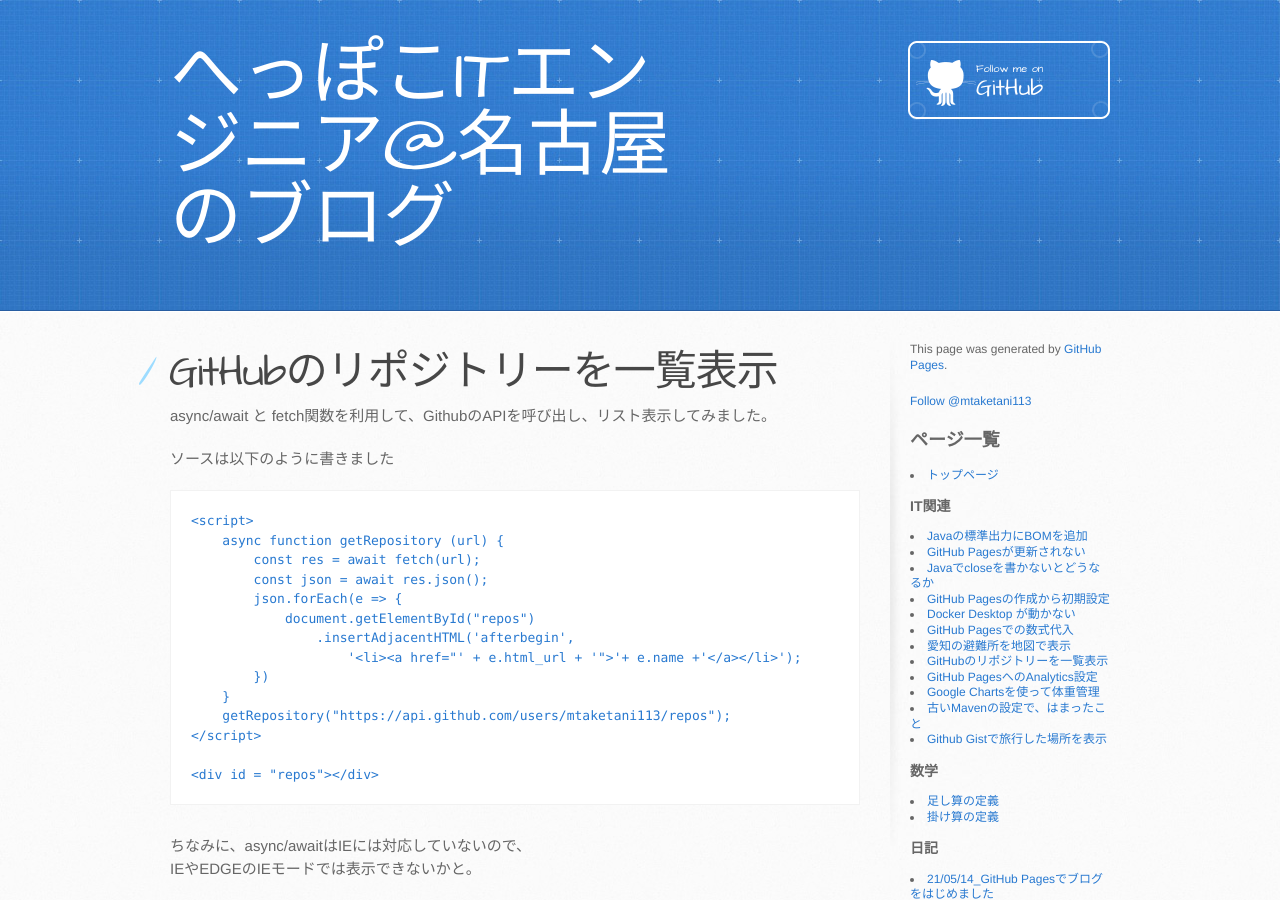
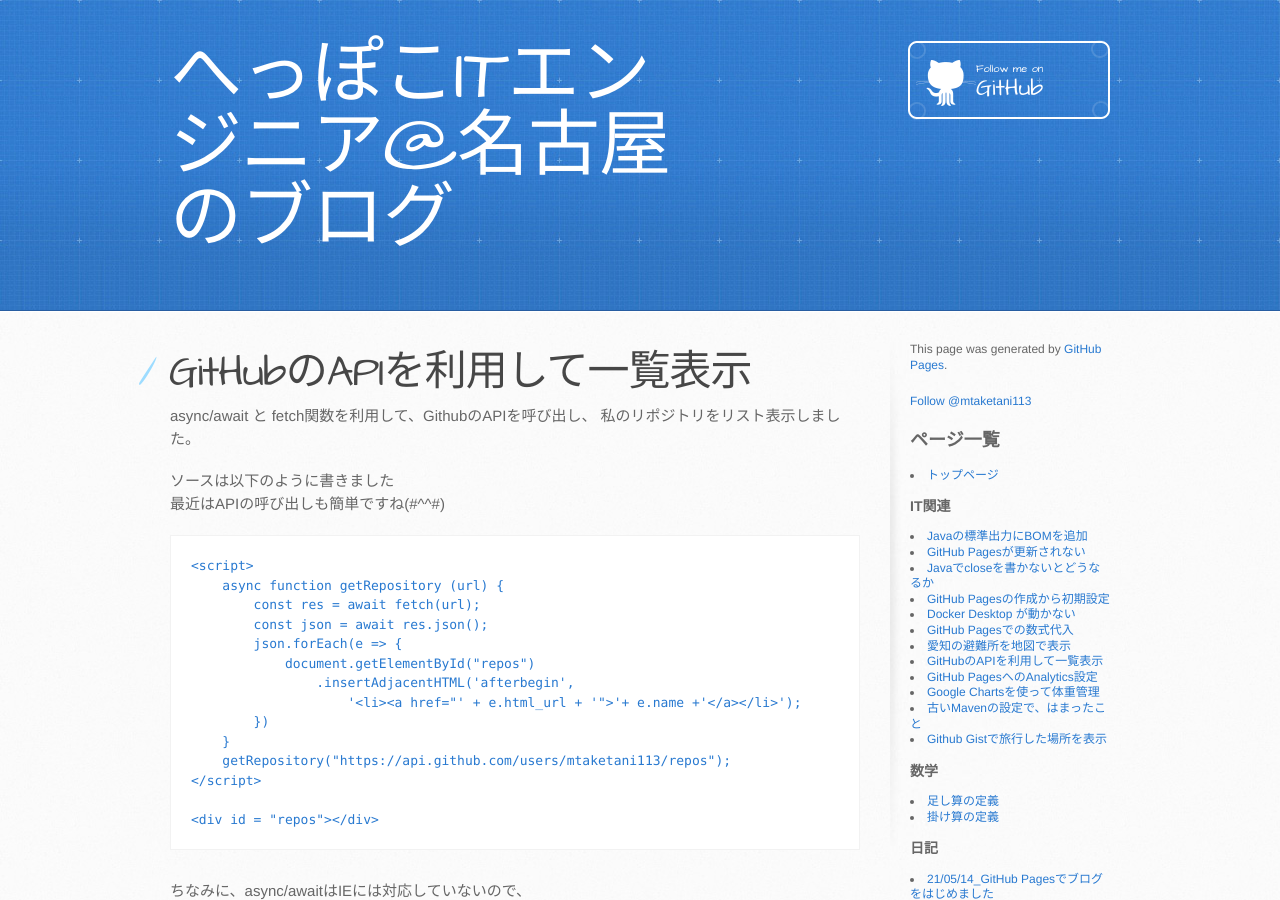
Before and after one commit to mtaketani113/mtaketani113.github.io, a Jekyll site: the page built from it/github/githubRepositories.md, in a window 1280 px wide and 900 px high. Built offline with Jekyll 4.4.1, drawn with Linux system fonts in a browser that asks for light colours; comment, search, counter and statistics services are not loaded; the repository's description, which GitHub fills in, is left out.

Commit message:
タイトル変更

````diff
--- a/it/github/githubRepositories.md
+++ b/it/github/githubRepositories.md
@@ -1,10 +1,11 @@
 ---
 layout: default
-title: GitHubのリポジトリーを一覧表示
-description: GitHubのリポジトリーをAPIを利用してJavascriptで一覧表示する方法を記載します。
+title: GitHubのAPIを利用して一覧表示
+description: GitHubのリポジトリーやIssueをAPIを利用してJavascriptで一覧表示する方法を記載します。
 category: IT
 ---
-async/await と fetch関数を利用して、GithubのAPIを呼び出し、リスト表示してみました。
+async/await と fetch関数を利用して、GithubのAPIを呼び出し、
+私のリポジトリをリスト表示しました。
 
 <script>
     async function getRepository (url) {
@@ -22,6 +23,7 @@ async/await と fetch関数を利用して、GithubのAPIを呼び出し、リ
 <div id = "repos"></div>
 
 ソースは以下のように書きました
+最近はAPIの呼び出しも簡単ですね(#^^#)
 
 ```JavaScript
 <script>
````
